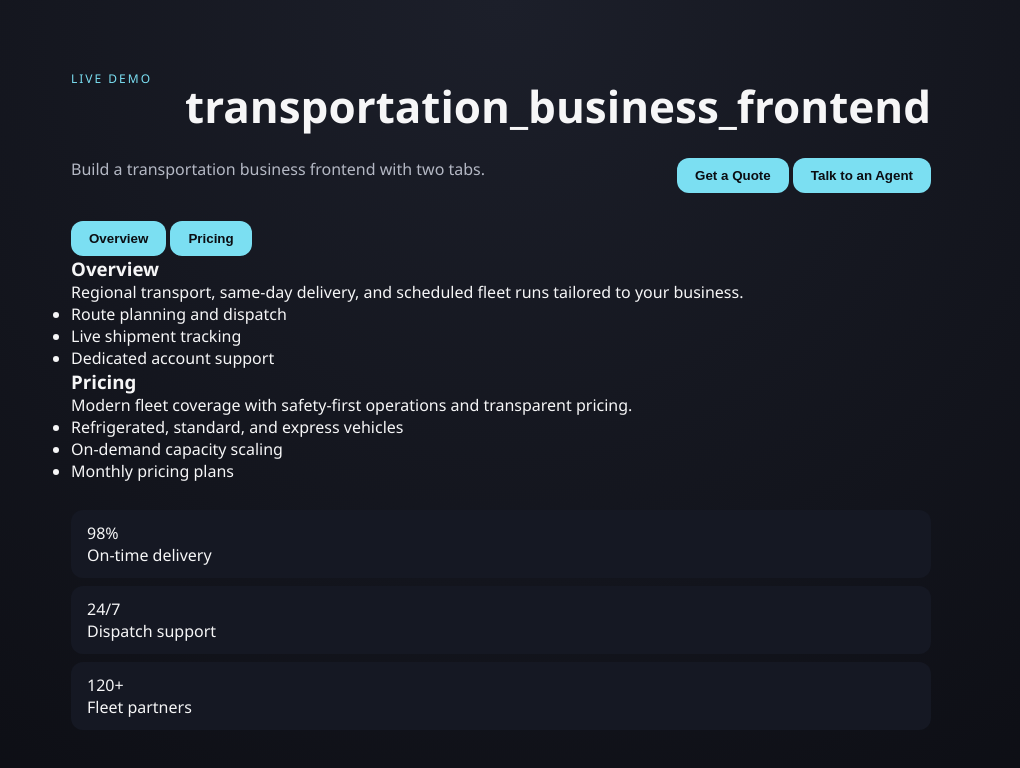
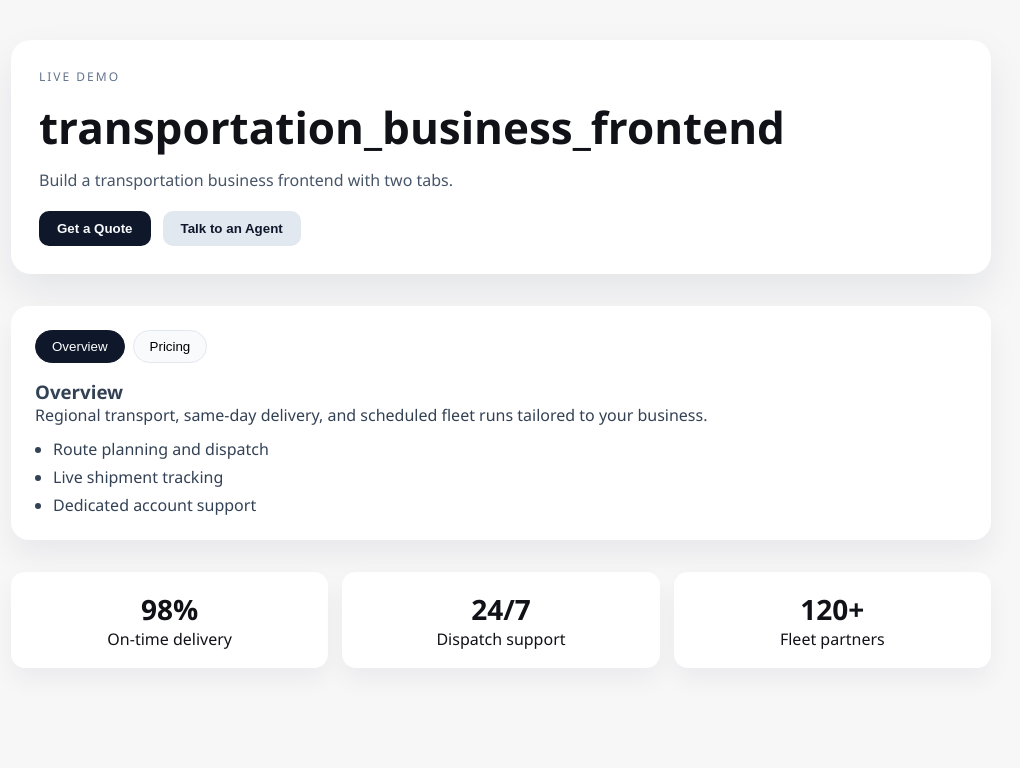
Before and after one commit to Jatinthak/transportation_business_frontend, a plain HTML site: page index.html in a window 1280 px wide. Shown: the whole page, without its empty margins (139-1159 px from the left). Drawn offline with Linux system fonts and the light colour scheme.

Commit message:
chore: refresh styles.css

```diff
--- a/styles.css
+++ b/styles.css
@@ -6,101 +6,128 @@
 
 body {
   font-family: "Segoe UI", system-ui, sans-serif;
-  background: radial-gradient(circle at top, #1c1f2a, #0c0d13);
-  color: #f6f6f7;
+  background: #f7f7f8;
+  color: #111217;
   min-height: 100vh;
-  display: flex;
-  justify-content: center;
-  align-items: center;
-  padding: 32px;
+  padding: 40px 24px;
 }
 
 .page {
-  width: min(860px, 100%);
+  max-width: 980px;
+  margin: 0 auto;
   display: grid;
-  gap: 28px;
+  gap: 32px;
 }
 
 .hero {
-  display: flex;
-  justify-content: space-between;
-  gap: 16px;
-  flex-wrap: wrap;
+  background: white;
+  padding: 28px;
+  border-radius: 20px;
+  box-shadow: 0 18px 40px rgba(15, 23, 42, 0.08);
+  display: grid;
+  gap: 12px;
 }
 
 .eyebrow {
-  color: #7bdff2;
   text-transform: uppercase;
   letter-spacing: 2px;
   font-size: 12px;
+  color: #64748b;
 }
 
 h1 {
   font-size: clamp(28px, 4vw, 44px);
-  margin: 6px 0;
 }
 
 .subtitle {
-  color: #b4b8c4;
-  max-width: 420px;
+  color: #475569;
+  max-width: 600px;
+}
+
+.cta {
+  display: flex;
+  gap: 12px;
+  flex-wrap: wrap;
+  margin-top: 8px;
+}
+
+.primary,
+.ghost {
+  border: none;
+  padding: 10px 18px;
+  border-radius: 10px;
+  cursor: pointer;
+  font-weight: 600;
+}
+
+.primary {
+  background: #0f172a;
+  color: #f8fafc;
+}
+
+.ghost {
+  background: #e2e8f0;
+  color: #0f172a;
+}
+
+.tabs {
+  background: white;
+  padding: 24px;
+  border-radius: 18px;
+  box-shadow: 0 16px 30px rgba(15, 23, 42, 0.06);
+}
+
+.tab-buttons {
+  display: flex;
+  gap: 8px;
+  margin-bottom: 16px;
+}
+
+.tab {
+  padding: 8px 16px;
+  border-radius: 999px;
+  border: 1px solid #e2e8f0;
+  background: #f8fafc;
+  cursor: pointer;
+}
+
+.tab.active {
+  background: #0f172a;
+  color: white;
+  border-color: #0f172a;
+}
+
+.panel {
+  display: none;
+  color: #334155;
+}
+
+.panel.active {
+  display: block;
+}
+
+.panel ul {
+  margin-top: 12px;
+  padding-left: 18px;
+  display: grid;
+  gap: 6px;
 }
 
 .stats {
   display: grid;
-  gap: 8px;
+  grid-template-columns: repeat(auto-fit, minmax(180px, 1fr));
+  gap: 14px;
 }
 
 .stats div {
-  background: #151823;
-  padding: 12px 16px;
-  border-radius: 12px;
-  min-width: 130px;
+  background: white;
+  border-radius: 14px;
+  padding: 18px;
+  text-align: center;
+  box-shadow: 0 12px 24px rgba(15, 23, 42, 0.05);
 }
 
-.label {
-  color: #7c8296;
-  font-size: 12px;
-  display: block;
+.stats span {
+  font-size: 28px;
+  font-weight: 700;
 }
-
-.game-card {
-  background: #141722;
-  padding: 24px;
-  border-radius: 20px;
-  display: grid;
-  gap: 16px;
-  justify-items: center;
-}
-
-canvas {
-  background: #0f111b;
-  border-radius: 14px;
-  box-shadow: 0 0 20px rgba(0, 0, 0, 0.45);
-}
-
-.controls {
-  display: flex;
-  align-items: center;
-  gap: 12px;
-  flex-wrap: wrap;
-  justify-content: center;
-}
-
-button {
-  border: none;
-  padding: 10px 18px;
-  border-radius: 12px;
-  background: #7bdff2;
-  color: #0b0d12;
-  font-weight: 600;
-  cursor: pointer;
-}
-
-button#resetBtn {
-  background: #f0b429;
-}
-
-.hint {
-  color: #7c8296;
-  font-size: 13px;
-}
```
